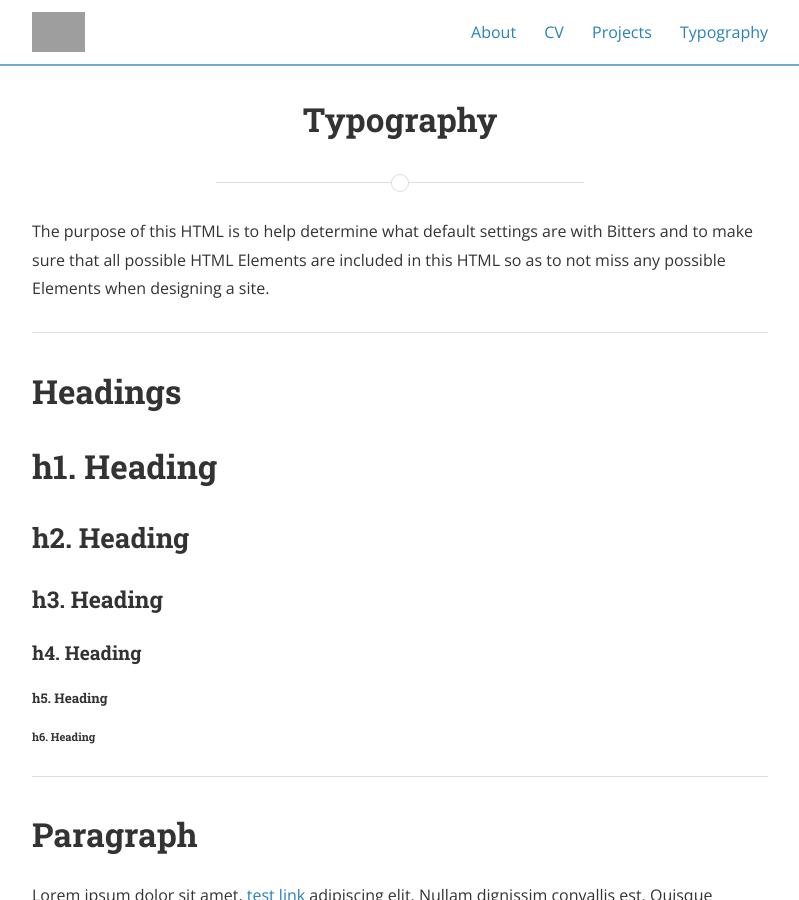
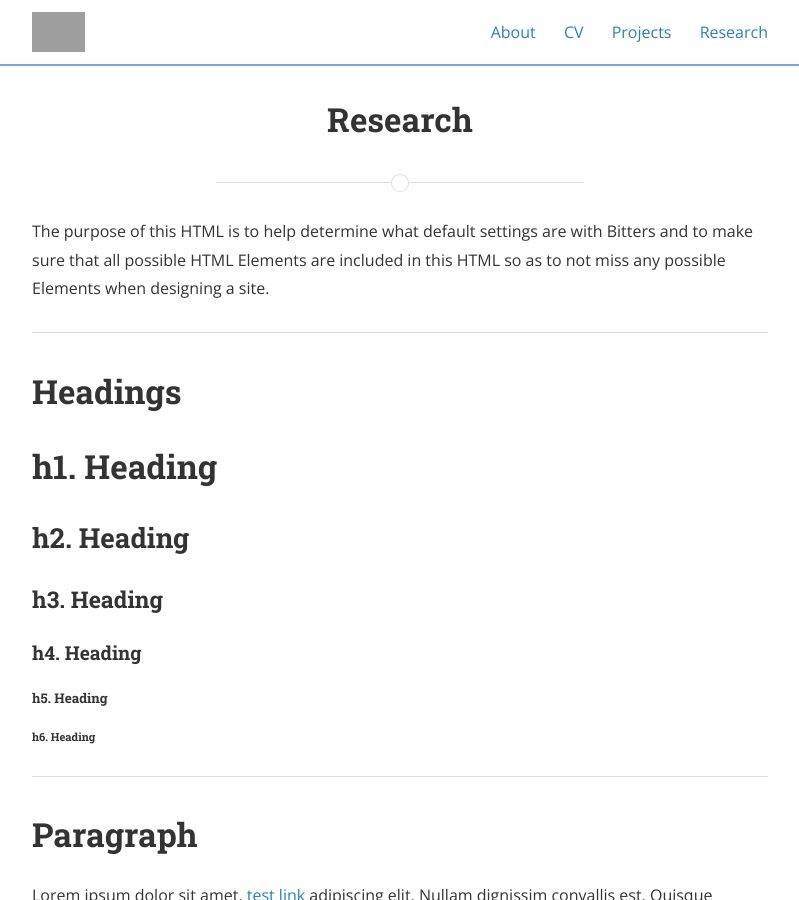
Before and after one commit to Rehmatali-cv/Rehmatali-cv.github.io, a Jekyll site: the page built from research.md, in a window 1280 px wide and 900 px high. Shown: the whole window, without its empty margins (240-1039 px from the left). Built offline with Jekyll 4.4.1, drawn with Linux system fonts in a browser that asks for light colours; nearby versions of some CDN libraries; grey boxes are pictures that could not be loaded.

Commit message:
Update and rename typography.md to research.md

```diff
--- a/typography.md
+++ b/research.md
@@ -1,7 +1,7 @@
 ---
 layout: page
-title: Typography
-permalink: /typography/
+title: Research
+permalink: /research/
 main_nav: true
 ---
 
```
